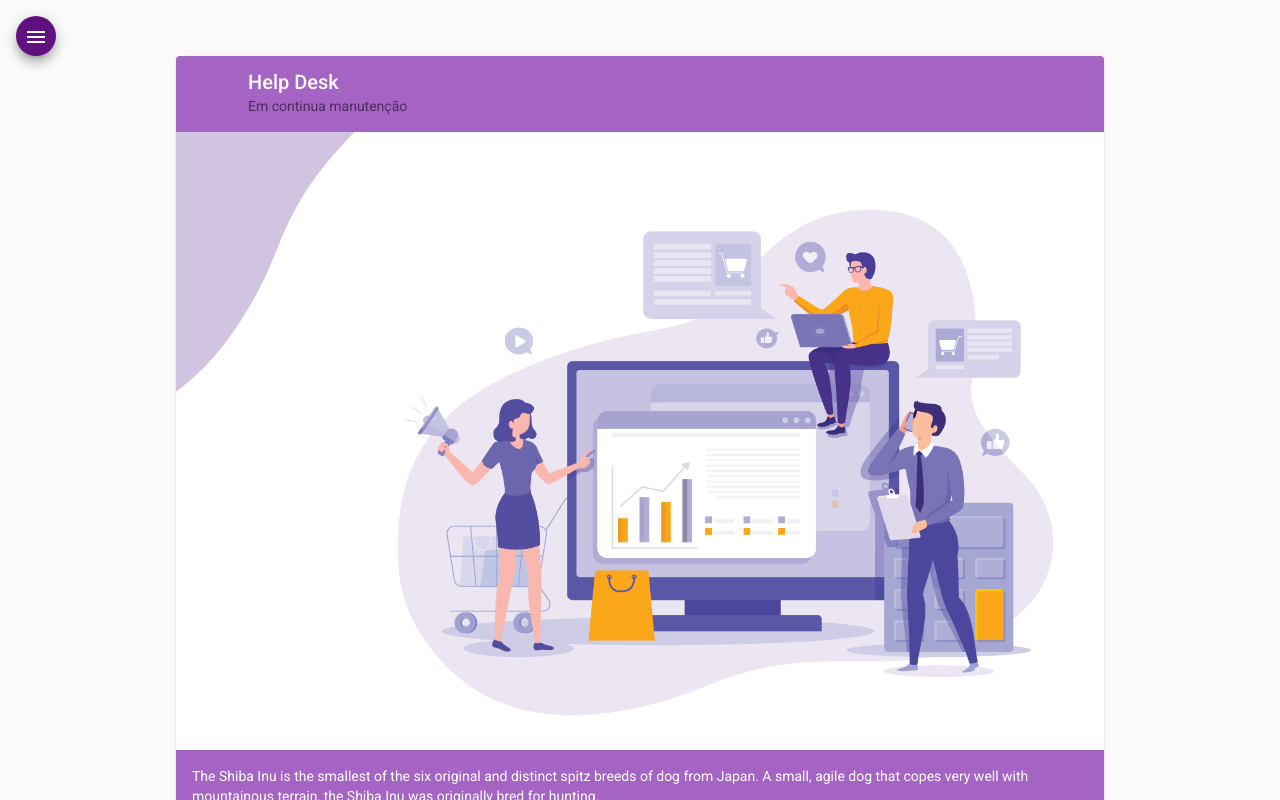
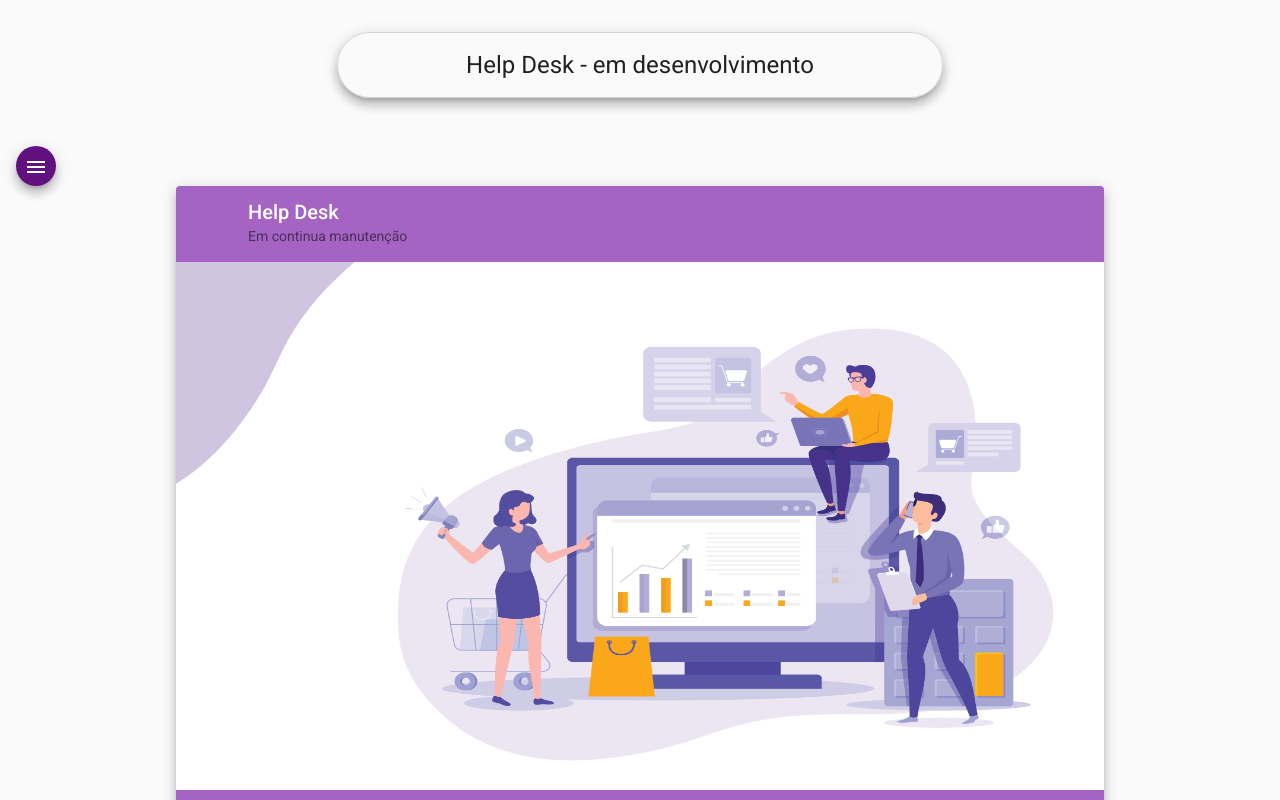
Before and after one commit to AquilesDias/helpdesk-front, an Angular app: page /home in a window 1280 px wide. Built offline with nearby package versions, Linux system fonts and the light colour scheme.

Commit message:
criação do component header e alguns ajustes

```diff
--- a/src/app/app.module.ts
+++ b/src/app/app.module.ts
@@ -20,12 +20,14 @@
 import { MatToolbarModule } from '@angular/material/toolbar';
 import { NavbarComponent } from './components/navbar/navbar.component';
 import { HomeComponent } from './components/home/home.component';
+import { HeaderComponent } from './components/header/header.component';
 
 @NgModule({
   declarations: [
     AppComponent,
     NavbarComponent,
-    HomeComponent
+    HomeComponent,
+    HeaderComponent
   ],
   imports: [
     BrowserModule,
--- /dev/null
+++ b/src/app/components/header/header.component.css
@@ -0,0 +1,13 @@
+.container {
+    display: flex;
+    align-items: center;
+    justify-content: center;
+
+}
+
+h1 {
+    margin: 2rem;
+    border: 1px solid rgb(211, 211, 211);
+    padding: 1rem 10%;
+    border-radius:5rem;
+}
--- /dev/null
+++ b/src/app/components/header/header.component.html
@@ -0,0 +1,3 @@
+<div class="container">
+    <h1 class="mat-elevation-z8">Help Desk - em desenvolvimento</h1>
+</div>
--- /dev/null
+++ b/src/app/components/header/header.component.ts
@@ -0,0 +1,15 @@
+import { Component, OnInit } from '@angular/core';
+
+@Component({
+  selector: 'app-header',
+  templateUrl: './header.component.html',
+  styleUrls: ['./header.component.css']
+})
+export class HeaderComponent implements OnInit {
+
+  constructor() { }
+
+  ngOnInit(): void {
+  }
+
+}
--- a/src/app/components/home/home.component.css
+++ b/src/app/components/home/home.component.css
@@ -4,3 +4,7 @@
    background-color: rgb(165, 99, 196);
    color: white;
 }
+
+img{
+   height: 33rem;
+}
--- a/src/app/components/home/home.component.html
+++ b/src/app/components/home/home.component.html
@@ -1,4 +1,4 @@
-<mat-card class="card">
+<mat-card class="card mat-elevation-z8">
 
     <mat-card-header>
       <div mat-card-avatar class="header-image"></div>
--- a/src/app/components/navbar/navbar.component.html
+++ b/src/app/components/navbar/navbar.component.html
@@ -36,11 +36,13 @@
 
     <div class="sidenav-content">
 
-            <button class="menu mat-elevation-z8" (click)="drawer.toggle()" mat-icon-button>
-                <mat-icon>menu</mat-icon>
-            </button>
+        <app-header></app-header>
 
-            <router-outlet></router-outlet>
+        <button class="menu mat-elevation-z8" (click)="drawer.toggle()" mat-icon-button>
+            <mat-icon>menu</mat-icon>
+        </button>
+
+        <router-outlet></router-outlet>
 
 
     </div>
```
